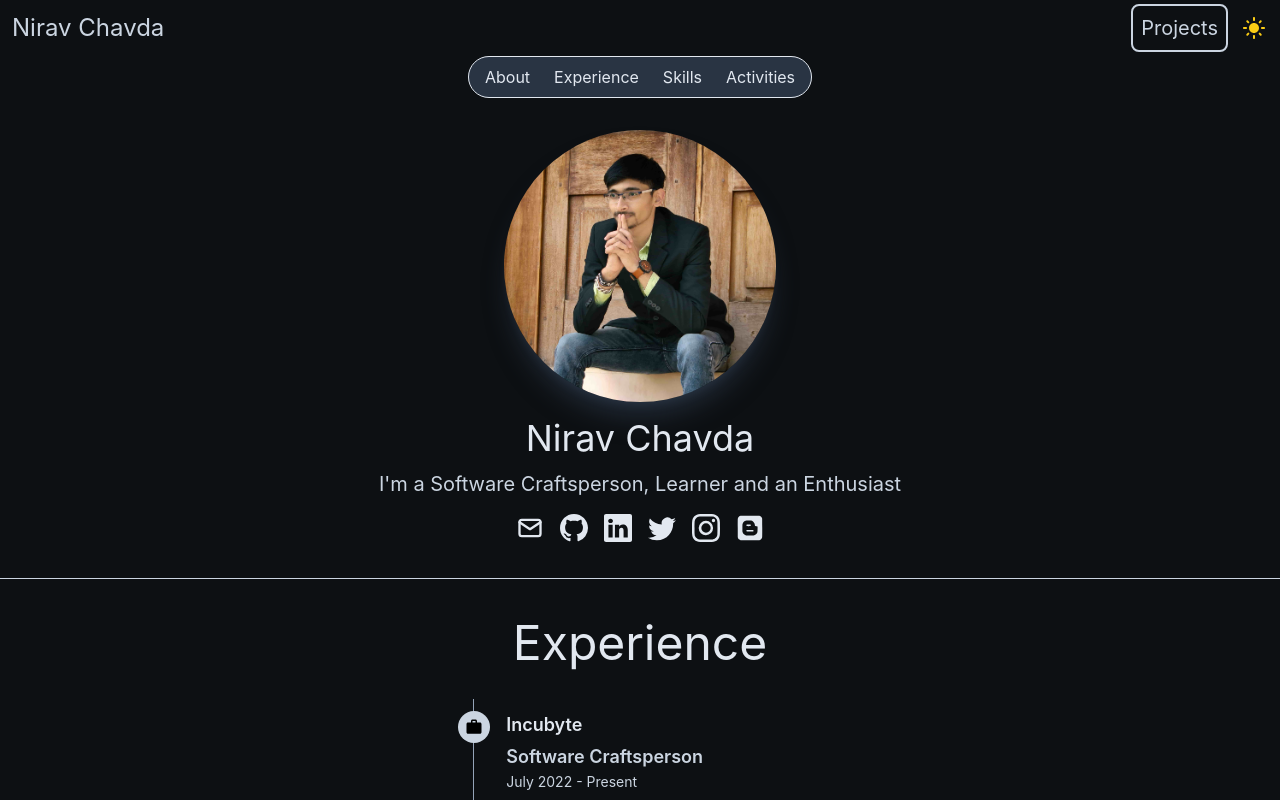
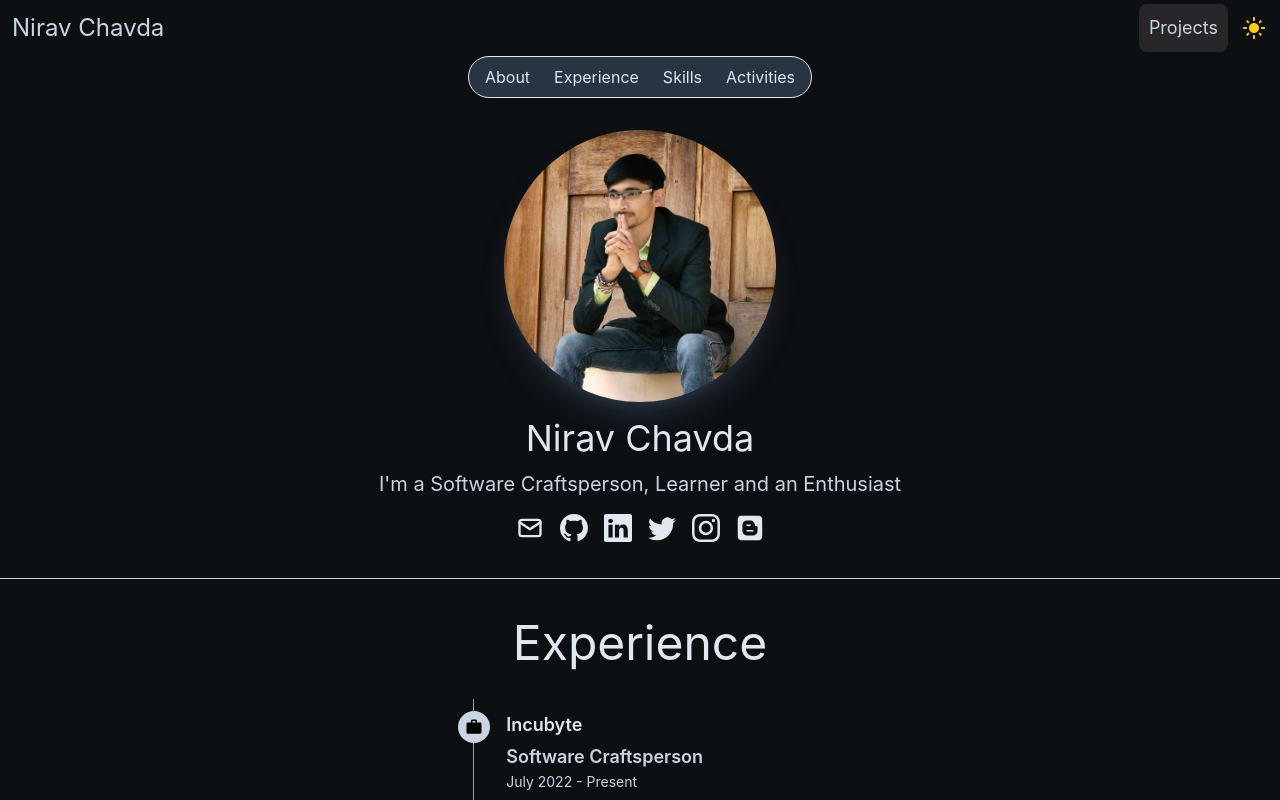
Before and after one commit to niravchavda99/niravchavda99.github.io, a React (Create React App) app: page / in a window 1280 px wide. In both pictures the pointer is over the link "Projects". Shown: the top 800 px of the page. Built offline with nearby package versions, Linux system fonts and the light colour scheme.

Commit message:
ENH: Sync header with dark mode

```diff
--- a/src/app/header/Header.scss
+++ b/src/app/header/Header.scss
@@ -13,11 +13,11 @@
 }
 
 .header-content {
-  @apply mx-1 p-2 cursor-pointer border-2 border-transparent text-xl;
+  @apply mx-1 p-2 cursor-pointer border-2 border-transparent text-lg;
 }
 
 .header-content:hover {
-  @apply border-2 rounded-lg;
+  @apply rounded-lg;
 }
 
 .light {
@@ -26,7 +26,7 @@
   }
 
   .header-content:hover {
-    @apply border-violet-600;
+    @apply bg-slate-300;
   }
 }
 
@@ -36,6 +36,6 @@
   }
 
   .header-content:hover {
-    @apply border-slate-300;
+    @apply bg-zinc-800;
   }
 }
```
